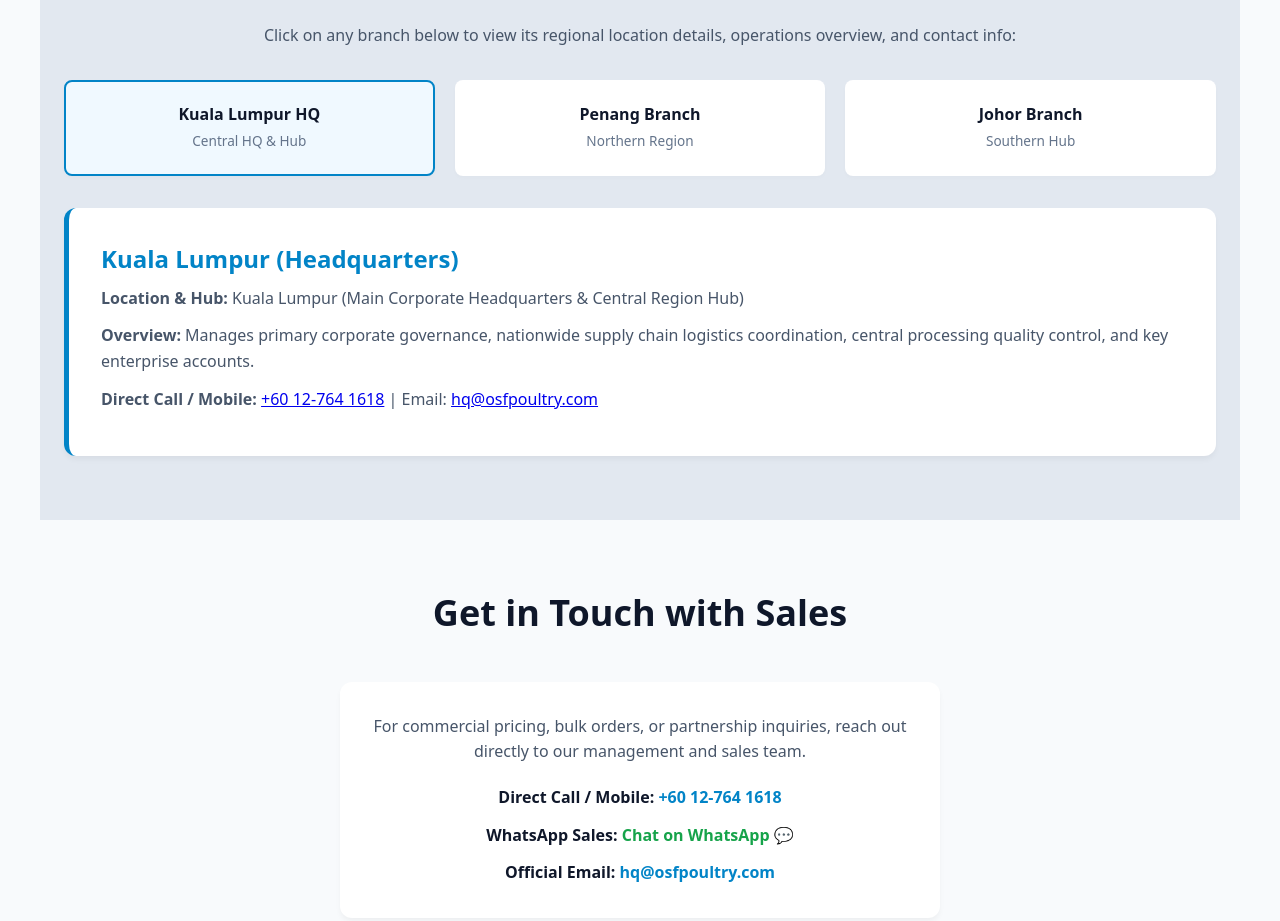
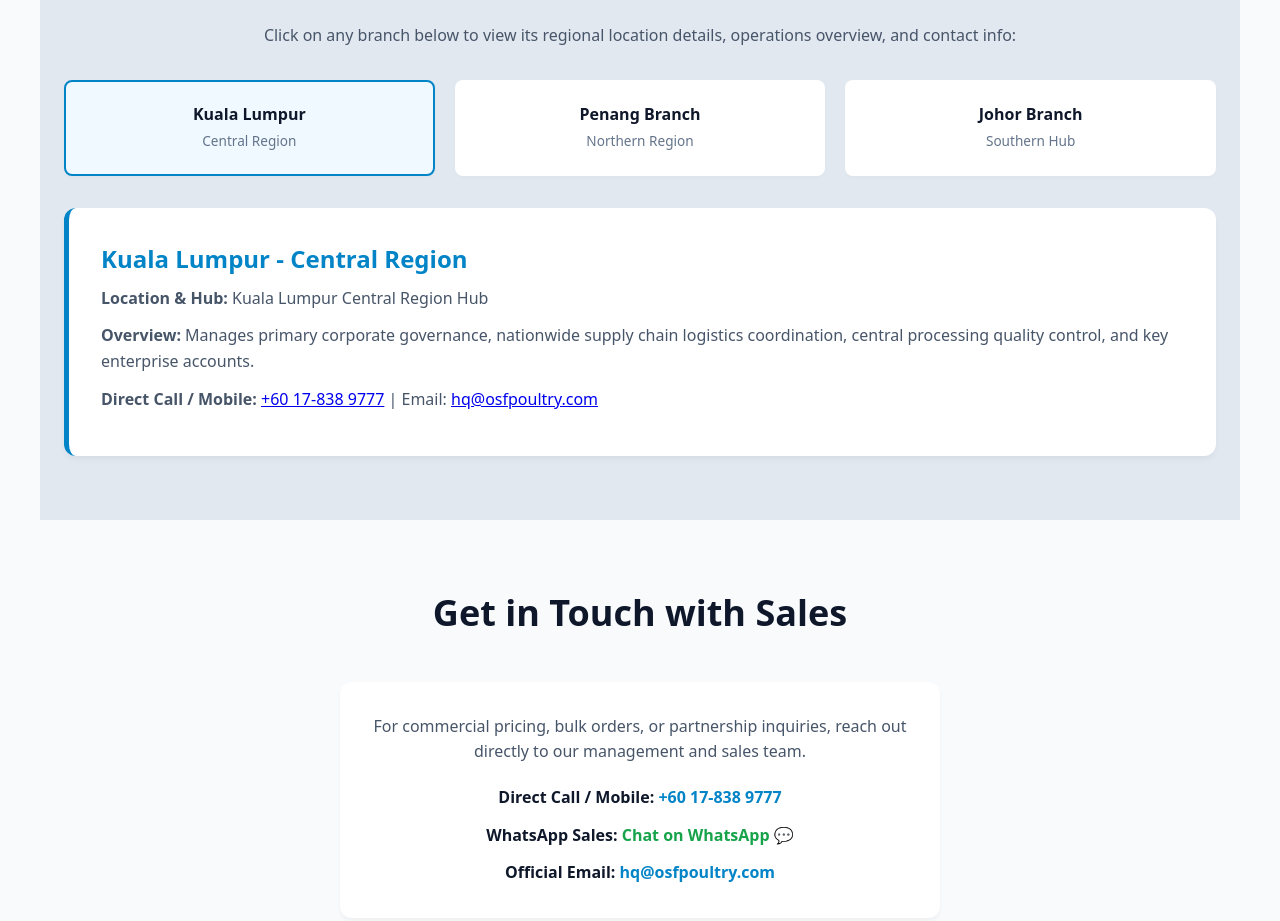
Before and after one commit to angelojr17/osfpoultry, a plain HTML site: page index.html in a window 1280 px wide. Shown: the part 1580-2501 px from the top of the page. Drawn offline with Linux system fonts and the light colour scheme.

Commit message:
index.html

```diff
--- a/index.html
+++ b/index.html
@@ -138,7 +138,7 @@
         <p style="text-align: center; margin-bottom: 2rem; color: #475569;">Click on any branch below to view its regional location details, operations overview, and contact info:</p>
 
         <div class="branch-grid">
-            <div class="branch-card active" onclick="showBranch('kl')">Kuala Lumpur HQ<br><span style="font-size:0.85rem; font-weight:normal; color:#64748b;">Central HQ & Hub</span></div>
+            <div class="branch-card active" onclick="showBranch('kl')">Kuala Lumpur <br><span style="font-size:0.85rem; font-weight:normal; color:#64748b;">Central Region</span></div>
             <div class="branch-card" onclick="showBranch('penang')">Penang Branch<br><span style="font-size:0.85rem; font-weight:normal; color:#64748b;">Northern Region</span></div>
             <div class="branch-card" onclick="showBranch('johor')">Johor Branch<br><span style="font-size:0.85rem; font-weight:normal; color:#64748b;">Southern Hub</span></div>
         </div>
@@ -146,10 +146,10 @@
         <div class="branch-details-container">
             <!-- KL HQ Pane -->
             <div id="pane-kl" class="branch-detail-pane active">
-                <h3>Kuala Lumpur (Headquarters)</h3>
-                <p><strong>Location & Hub:</strong> Kuala Lumpur (Main Corporate Headquarters & Central Region Hub)</p>
+                <h3>Kuala Lumpur - Central Region</h3>
+                <p><strong>Location & Hub:</strong> Kuala Lumpur Central Region Hub</p>
                 <p><strong>Overview:</strong> Manages primary corporate governance, nationwide supply chain logistics coordination, central processing quality control, and key enterprise accounts.</p>
-                <p><strong>Direct Call / Mobile:</strong> <a href="tel:+60127641618">+60 12-764 1618</a> | Email: <a href="mailto:hq@osfpoultry.com">hq@osfpoultry.com</a></p>
+                <p><strong>Direct Call / Mobile:</strong> <a href="tel:+60178389777">+60 17-838 9777</a> | Email: <a href="mailto:kl@osfpoultry.com">hq@osfpoultry.com</a></p>
             </div>
 
             <!-- Penang Pane -->
@@ -157,7 +157,7 @@
                 <h3>Penang Branch - Northern Region</h3>
                 <p><strong>Location & Hub:</strong> Prai / Penang Industrial Cold-Chain Terminal</p>
                 <p><strong>Overview:</strong> Strategic northern fulfillment center handling commercial poultry distribution throughout Penang, Kedah, and surrounding northern states.</p>
-                <p><strong>Direct Call / Mobile:</strong> <a href="tel:+60127641618">+60 12-764 1618</a> | Email: <a href="mailto:penang@osfpoultry.com">penang@osfpoultry.com</a></p>
+                <p><strong>Direct Call / Mobile:</strong> <a href="tel:+60178389777">+60 17-838 9777</a> | Email: <a href="mailto:penang@osfpoultry.com">penang@osfpoultry.com</a></p>
             </div>
 
             <!-- Johor Pane -->
@@ -165,7 +165,7 @@
                 <h3>Johor Branch - Southern Hub</h3>
                 <p><strong>Location & Hub:</strong> Larkin / Tebrau Industrial Area, Johor Bahru</p>
                 <p><strong>Overview:</strong> Supporting southern local retail distribution, restaurant supply chains, and cross-region logistics operations.</p>
-                <p><strong>Direct Call / Mobile:</strong> <a href="tel:+60127641618">+60 12-764 1618</a> | Email: <a href="mailto:johor@osfpoultry.com">johor@osfpoultry.com</a></p>
+                <p><strong>Direct Call / Mobile:</strong> <a href="tel:+60178389777">+60 17-838 9777</a> | Email: <a href="mailto:johor@osfpoultry.com">johor@osfpoultry.com</a></p>
             </div>
         </div>
     </section>
@@ -175,8 +175,8 @@
         <div class="contact-box">
             <p style="margin-bottom: 1.25rem; text-align: center; color: #475569;">For commercial pricing, bulk orders, or partnership inquiries, reach out directly to our management and sales team.</p>
             <div class="contact-info">
-                <p><strong>Direct Call / Mobile:</strong> <a href="tel:+60127641618">+60 12-764 1618</a></p>
-                <p><strong>WhatsApp Sales:</strong> <a href="https://wa.me/60127641618?text=Hi%2C%20I%20would%20like%20to%20inquire%20about%20OSF%20Poultry%20wholesale%20orders." target="_blank" style="color: #16a34a;">Chat on WhatsApp 💬</a></p>
+                <p><strong>Direct Call / Mobile:</strong> <a href="tel:+60178389777">+60 17-838 9777</a></p>
+                <p><strong>WhatsApp Sales:</strong> <a href="https://wa.me/60178389777?text=Hi%2C%20I%20would%20like%20to%20inquire%20about%20OSF%20Poultry%20wholesale%20orders." target="_blank" style="color: #16a34a;">Chat on WhatsApp 💬</a></p>
                 <p><strong>Official Email:</strong> <a href="mailto:hq@osfpoultry.com">hq@osfpoultry.com</a></p>
             </div>
         </div>
```
